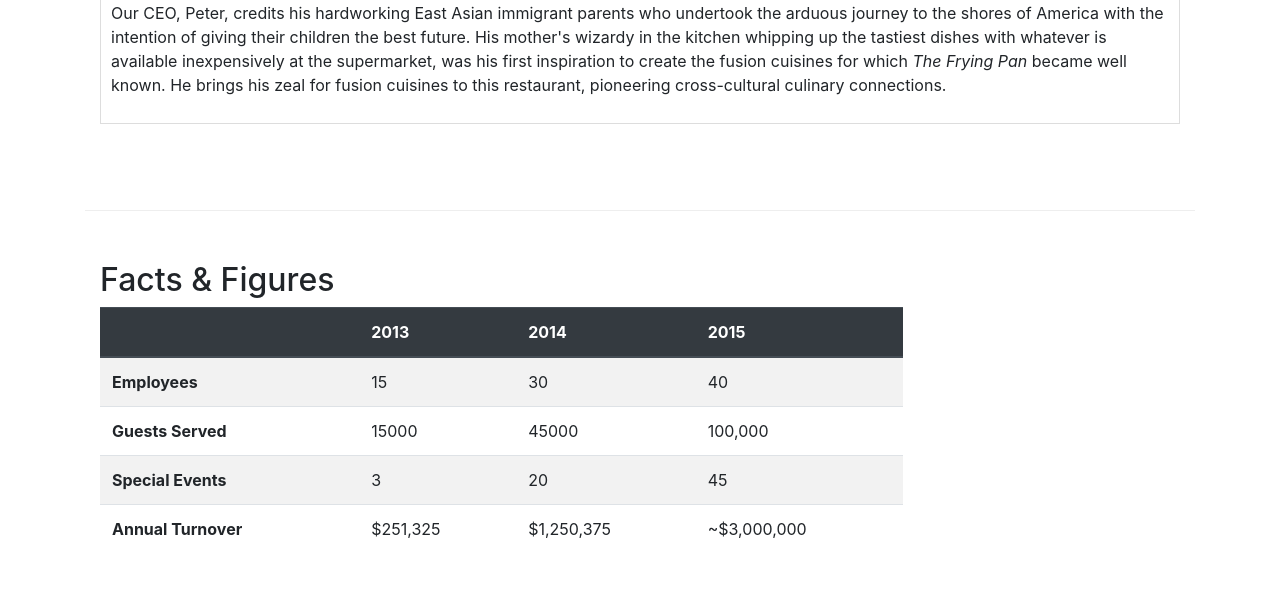
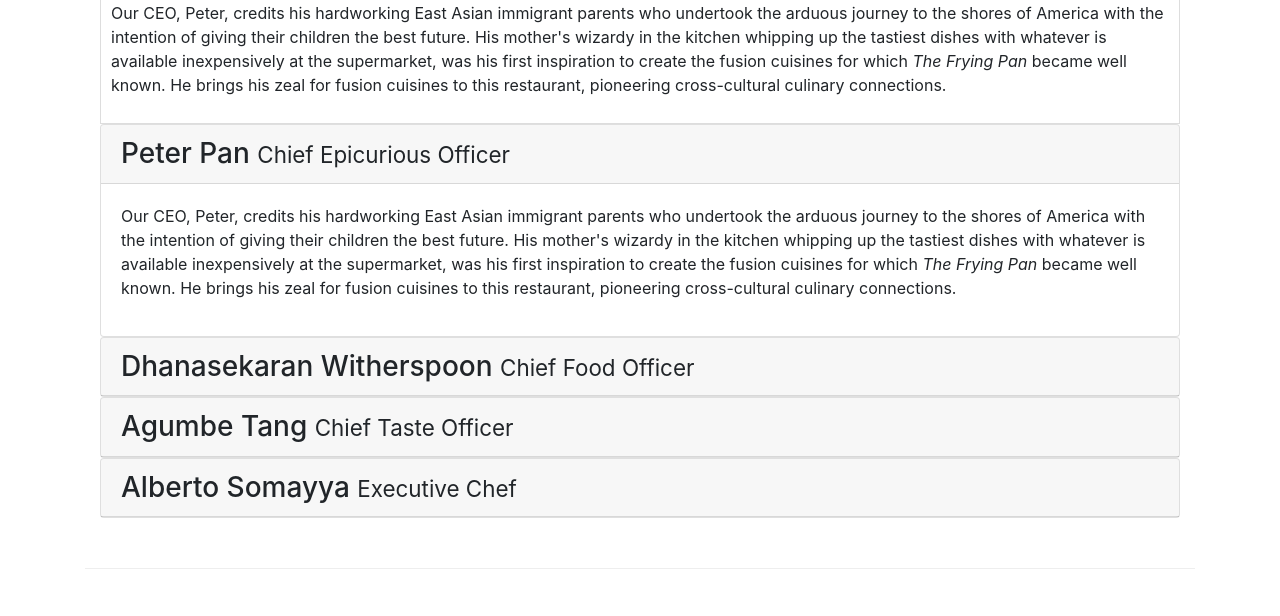
Before and after one commit to aripan/bootstrap4-project, a website: page aboutus.html in a window 1280 px wide. Shown: the part 1080-1696 px from the top of the page. Drawn offline with nearby package versions, Linux system fonts and the light colour scheme.

Commit message:
Accordion

```diff
--- a/aboutus.html
+++ b/aboutus.html
@@ -243,6 +243,115 @@
               </p>
             </div>
           </div>
+
+          <!-- Accordion -->
+          <div id="accordion">
+            <div class="card">
+              <div class="card-header" role="tab" id="peterhead">
+                <h3 class="mb-0">
+                  <a data-toggle="collapse" data-target="#peter">
+                    Peter Pan <small>Chief Epicurious Officer</small>
+                  </a>
+                </h3>
+              </div>
+              <div class="collapse show" id="peter" data-parent="#accordion">
+                <div class="card-body">
+                  <p class="d-none d-sm-block">
+                    Our CEO, Peter, credits his hardworking East Asian immigrant
+                    parents who undertook the arduous journey to the shores of
+                    America with the intention of giving their children the best
+                    future. His mother's wizardy in the kitchen whipping up the
+                    tastiest dishes with whatever is available inexpensively at
+                    the supermarket, was his first inspiration to create the
+                    fusion cuisines for which
+                    <em>The Frying Pan</em> became well known. He brings his
+                    zeal for fusion cuisines to this restaurant, pioneering
+                    cross-cultural culinary connections.
+                  </p>
+                </div>
+              </div>
+            </div>
+            <div class="card">
+              <div class="card-header" role="tab" id="dannyhead">
+                <h3 class="mb-0">
+                  <a
+                    class="collapsed"
+                    data-toggle="collapse"
+                    data-target="#danny"
+                  >
+                    Dhanasekaran Witherspoon <small>Chief Food Officer</small>
+                  </a>
+                </h3>
+              </div>
+              <div class="collapse" id="danny" data-parent="#accordion">
+                <div class="card-body">
+                  <p class="d-none d-sm-block">
+                    Our CFO, Danny, as he is affectionately referred to by his
+                    colleagues, comes from a long established family tradition
+                    in farming and produce. His experiences growing up on a farm
+                    in the Australian outback gave him great appreciation for
+                    varieties of food sources. As he puts it in his own words,
+                    <em
+                      >Everything that runs, wins, and everything that stays,
+                      pays!</em
+                    >
+                  </p>
+                </div>
+              </div>
+            </div>
+            <div class="card">
+              <div class="card-header" role="tab" id="agumbehead">
+                <h3 class="mb-0">
+                  <a
+                    class="collapsed"
+                    data-toggle="collapse"
+                    data-target="#agumbe"
+                  >
+                    Agumbe Tang <small>Chief Taste Officer</small>
+                  </a>
+                </h3>
+              </div>
+              <div class="collapse" id="agumbe" data-parent="#accordion">
+                <div class="card-body">
+                  <p class="d-none d-sm-block">
+                    Blessed with the most discerning gustatory sense, Agumbe,
+                    our CTO, personally ensures that every dish that we serve
+                    meets his exacting tastes. Our chefs dread the tongue
+                    lashing that ensues if their dish does not meet his exacting
+                    standards. He lives by his motto,
+                    <em>You click only if you survive my lick.</em>
+                  </p>
+                </div>
+              </div>
+            </div>
+            <div class="card">
+              <div class="card-header" role="tab" id="albertohead">
+                <h3 class="mb-0">
+                  <a
+                    class="collapsed"
+                    data-toggle="collapse"
+                    data-target="#alberto"
+                  >
+                    Alberto Somayya <small>Executive Chef</small>
+                  </a>
+                </h3>
+              </div>
+              <div class="collapse" id="alberto" data-parent="#accordion">
+                <div class="card-body">
+                  <p class="d-none d-sm-block">
+                    Award winning three-star Michelin chef with wide
+                    International experience having worked closely with whos-who
+                    in the culinary world, he specializes in creating
+                    mouthwatering Indo-Italian fusion experiences. He says,
+                    <em
+                      >Put together the cuisines from the two craziest cultures,
+                      and you get a winning hit! Amma Mia!</em
+                    >
+                  </p>
+                </div>
+              </div>
+            </div>
+          </div>
         </div>
       </div>
 
```
